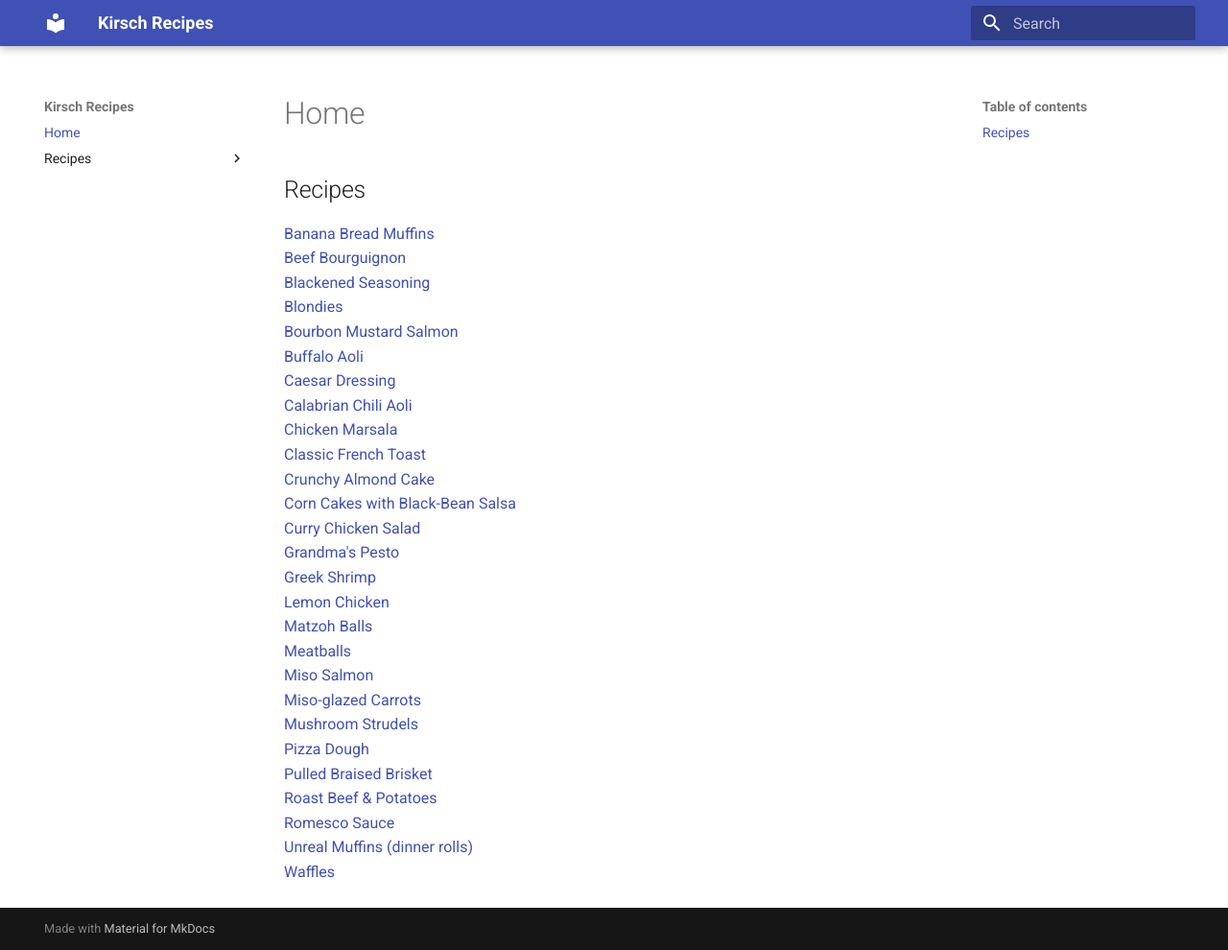
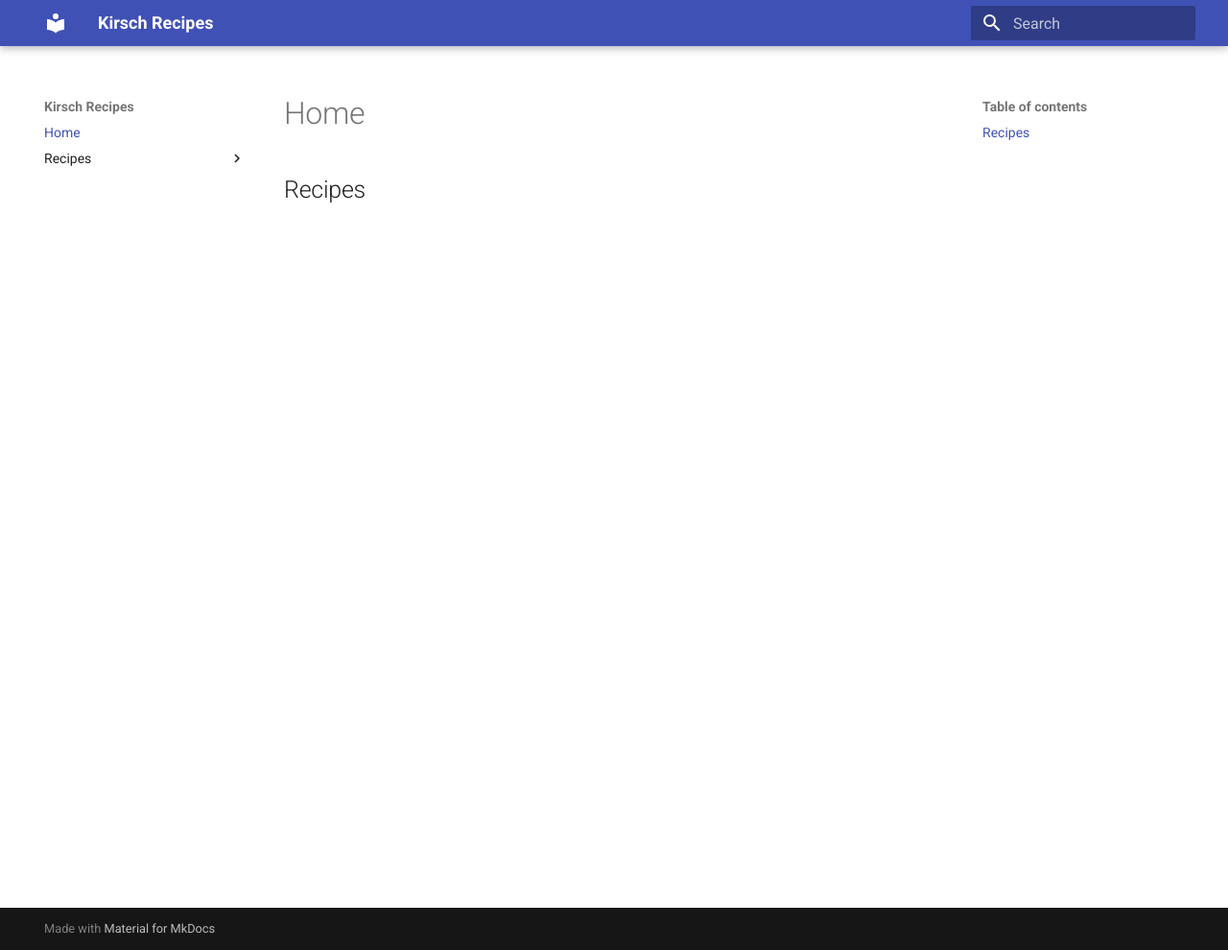
Before and after one commit to SamKirsch10/recipes, an MkDocs documentation site: the page built from docs/index.md, in a window 1280 px wide and 990 px high. Shown: the whole window at 96% size. Built offline with MkDocs 1.6.1 and Material for MkDocs 9.7.7, drawn with Linux system fonts in a browser that asks for light colours.

Commit message:
auto-gen index

```diff
--- a/docs/index.md
+++ b/docs/index.md
@@ -2,30 +2,3 @@
 
 
 ##Recipes
-[Banana Bread Muffins](recipes/posts/Banana_Bread_Muffins.md)
-[Beef Bourguignon](recipes/posts/Beef_Bourguignon.md)
-[Blackened Seasoning](recipes/posts/Blackened_Seasoning.md)
-[Blondies](recipes/posts/Blondies.md)
-[Bourbon Mustard Salmon](recipes/posts/Bourbon_Mustard_Salmon.md)
-[Buffalo Aoli](recipes/posts/Buffalo_Aoli.md)
-[Caesar Dressing](recipes/posts/Caesar_Dressing.md)
-[Calabrian Chili Aoli](recipes/posts/Calabrian_Chili_Aoli.md)
-[Chicken Marsala](recipes/posts/Chicken_Marsala.md)
-[Classic French Toast](recipes/posts/Classic_French_Toast.md)
-[Crunchy Almond Cake](recipes/posts/Crunchy_Almond_Cake.md)
-[Corn Cakes with Black-Bean Salsa](recipes/posts/Corn_Cakes_with_Black-Bean_Salsa.md)
-[Curry Chicken Salad](recipes/posts/Curry_Chicken_Salad.md)
-[Grandma's Pesto](recipes/posts/Grandma's_Pesto.md)
-[Greek Shrimp](recipes/posts/Greek_Shrimp.md)
-[Lemon Chicken](recipes/posts/Lemon_Chicken.md)
-[Matzoh Balls](recipes/posts/Matzoh_Balls.md)
-[Meatballs](recipes/posts/Meatballs.md)
-[Miso Salmon](recipes/posts/Miso_Salmon.md)
-[Miso-glazed Carrots](recipes/posts/Miso-glazed_Carrots.md)
-[Mushroom Strudels](recipes/posts/Mushroom_Strudels.md)
-[Pizza Dough](recipes/posts/Pizza_Dough.md)
-[Pulled Braised Brisket](recipes/posts/Pulled_Braised_Brisket.md)
-[Roast Beef & Potatoes](recipes/posts/Roast_Beef_&_Potatoes.md)
-[Romesco Sauce](recipes/posts/Romesco_Sauce.md)
-[Unreal Muffins (dinner rolls)](recipes/posts/Unreal_Muffins_(dinner_rolls).md)
-[Waffles](recipes/posts/Waffles.md)
```
